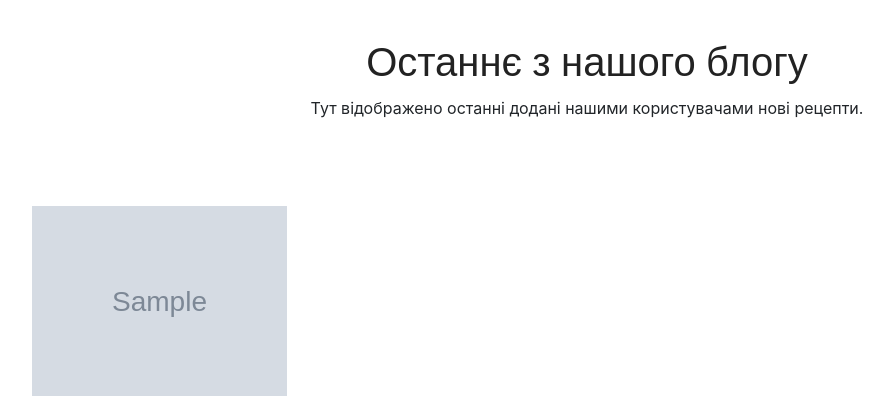
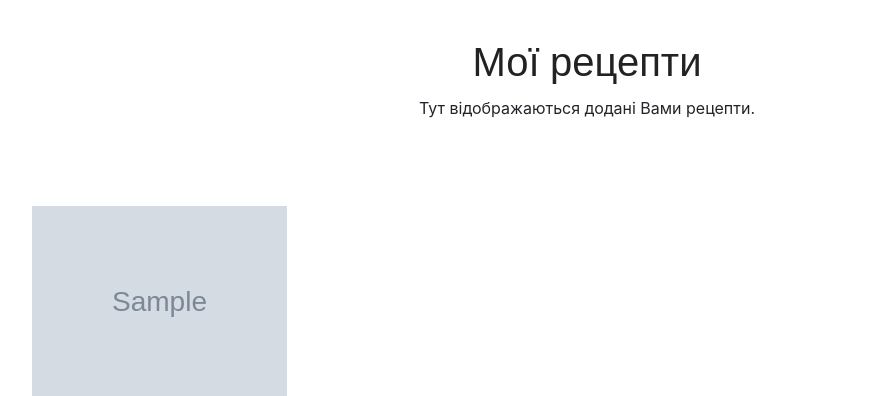
Before and after one commit to pickles007/culinary-recipes, a PHP site: page /index.php?action=myRecipe in a window 1280 px wide. Shown: the part 162-558 px from the top of the page, without its empty margins (53-942 px from the left). Run offline with PHP 8.4, Linux system fonts and the light colour scheme; the visitor is signed in with stand-in values (Sample User, id 1); tables that the repository leaves empty or names only in its code hold one stand-in row (values such as "Sample post"); grey boxes marked "Sample" are stand-in pictures; some libraries are stand-ins or nearby versions.

Commit message:
add page "Мої рецепти"

```diff
--- a/views/myRecipe.php
+++ b/views/myRecipe.php
@@ -5,8 +5,8 @@
         <div class="row d-flex justify-content-center">
             <div class="menu-content pb-70 col-lg-8">
                 <div class="title text-center">
-                    <h1 class="mb-10">Останнє з нашого блогу</h1>
-                    <p>Тут відображено останні додані нашими користувачами нові рецепти.</p>
+                    <h1 class="mb-10">Мої рецепти</h1>
+                    <p>Тут відображаються додані Вами рецепти.</p>
                     <?php
                         if(!isset($_SESSION["MyID"])){
                             echo "<p style='color:red;'>Зареєструйтесь для повноцінного користування всіма функціями нашого блогу!</p>";
@@ -31,7 +31,7 @@
             echo "<div class='thumb'><img class='img-fluid' src='".$row["photo"]."' alt=''></div>";
             echo "<p class='date'>".date("d-m-Y", strtotime($row["date"]))."</p>";
             echo "<form method='get'>";
-            echo "<input name='idRecipe' type='text' value='".$row["id"]."' style='display:none;'>";
+            echo "<input name='id' type='text' value='".$row["id"]."' style='display:none;'>";
             echo "<button type='submit' value='view_news' name='action'><h4>".$row["name"]."</h4></button>";
             echo "<button type='submit' name='fav'><h4>Додати до улюблених</h4></button>";
             echo "</form>";
```
